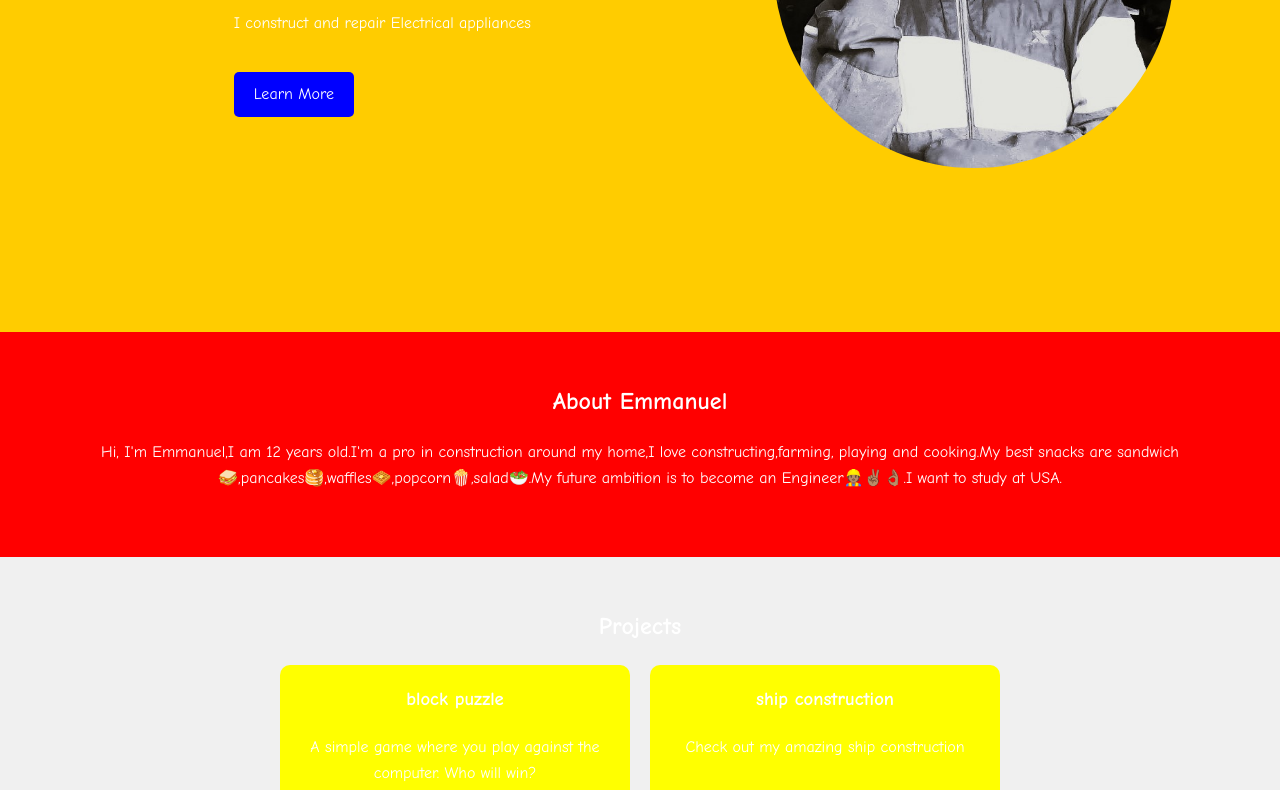
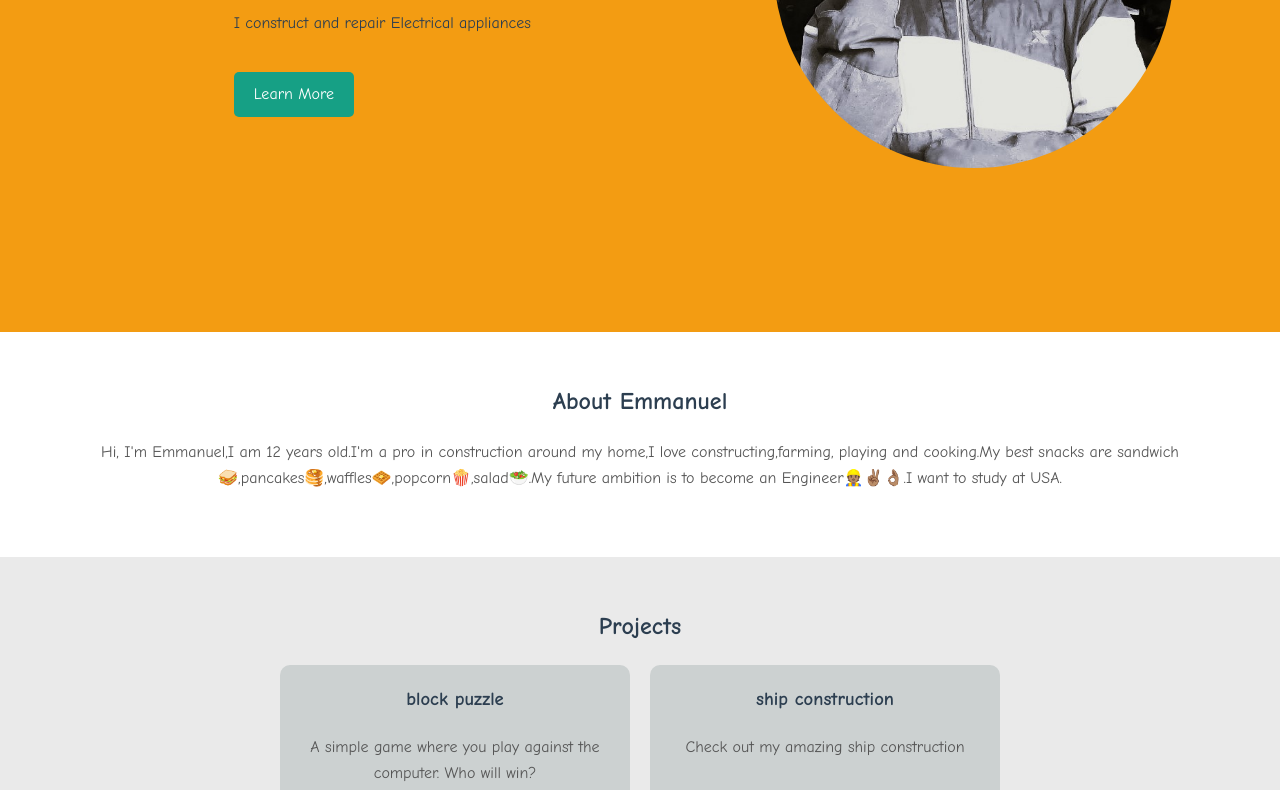
Before and after one commit to Fotress-school/Emmanuel, a plain HTML site: page index.html in a window 1280 px wide. Shown: the part 468-1258 px from the top of the page. Drawn offline with Linux system fonts and the light colour scheme.

Commit message:
Update styles.css

```diff
--- a/styles.css
+++ b/styles.css
@@ -6,16 +6,16 @@
 }
 
 /* CSS Variable Declaration */
-:root{
-    --main-text-color: white;
-    --primary-color: blue;
-    --secondary-color: #ffcc00;
-    --footer-color: white;
-    --main-background-color: green;
-    --about-color: red;
-    --light-color: white;
-    --project-card-color: yellow;
-    --project-color: #f0f0f0;
+:root {
+    --main-text-color: #555;
+    --primary-color: #16a085; /* Teal */
+    --secondary-color: #f39c12; /* Amber */
+    --footer-color: #2c3e50;
+    --main-background-color: #ecf0f1;
+    --about-color: #ffffff;
+    --light-color: #ffffff;
+    --project-card-color: #ccd1d1;
+    --project-color: #eaeaea;
 }
 
 
```
